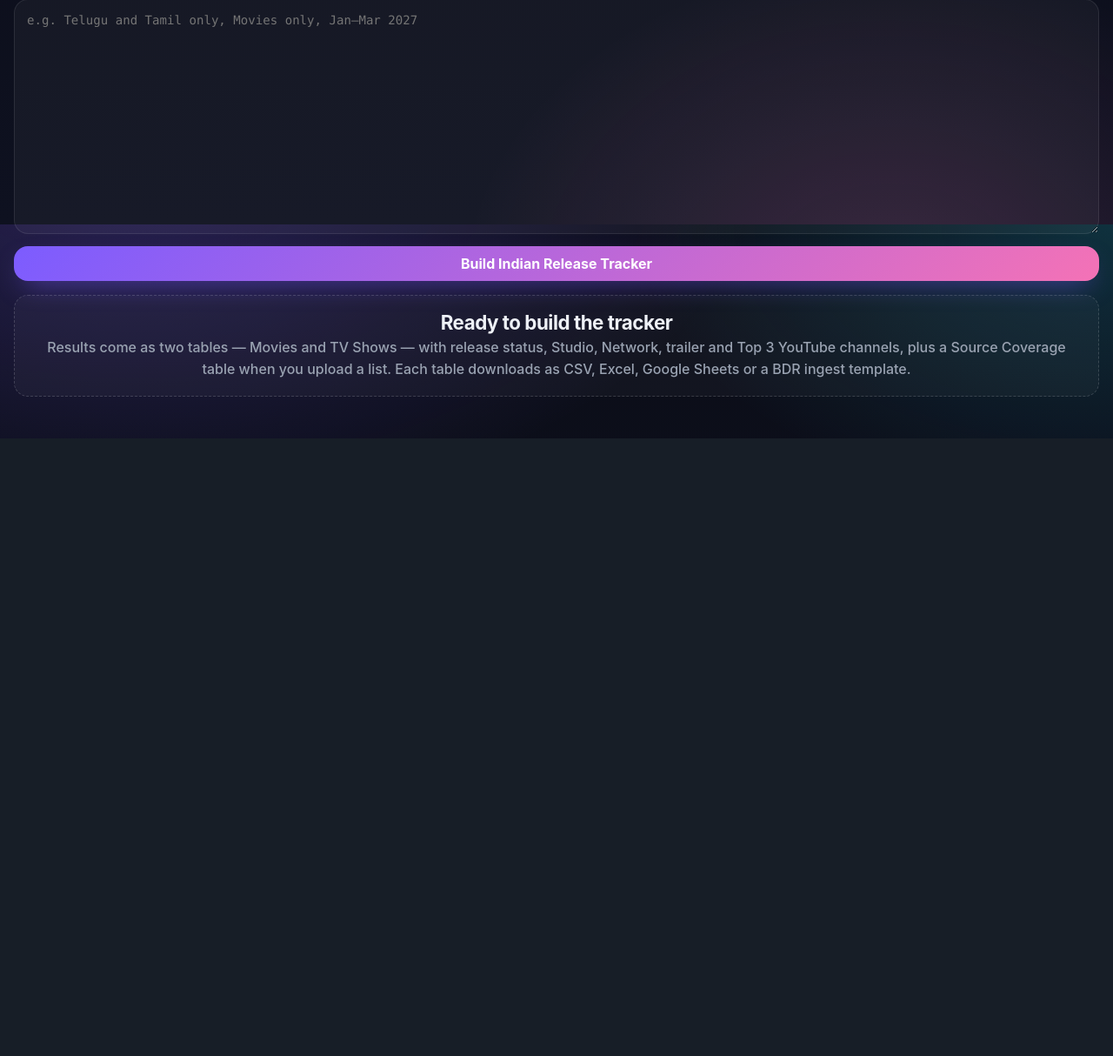
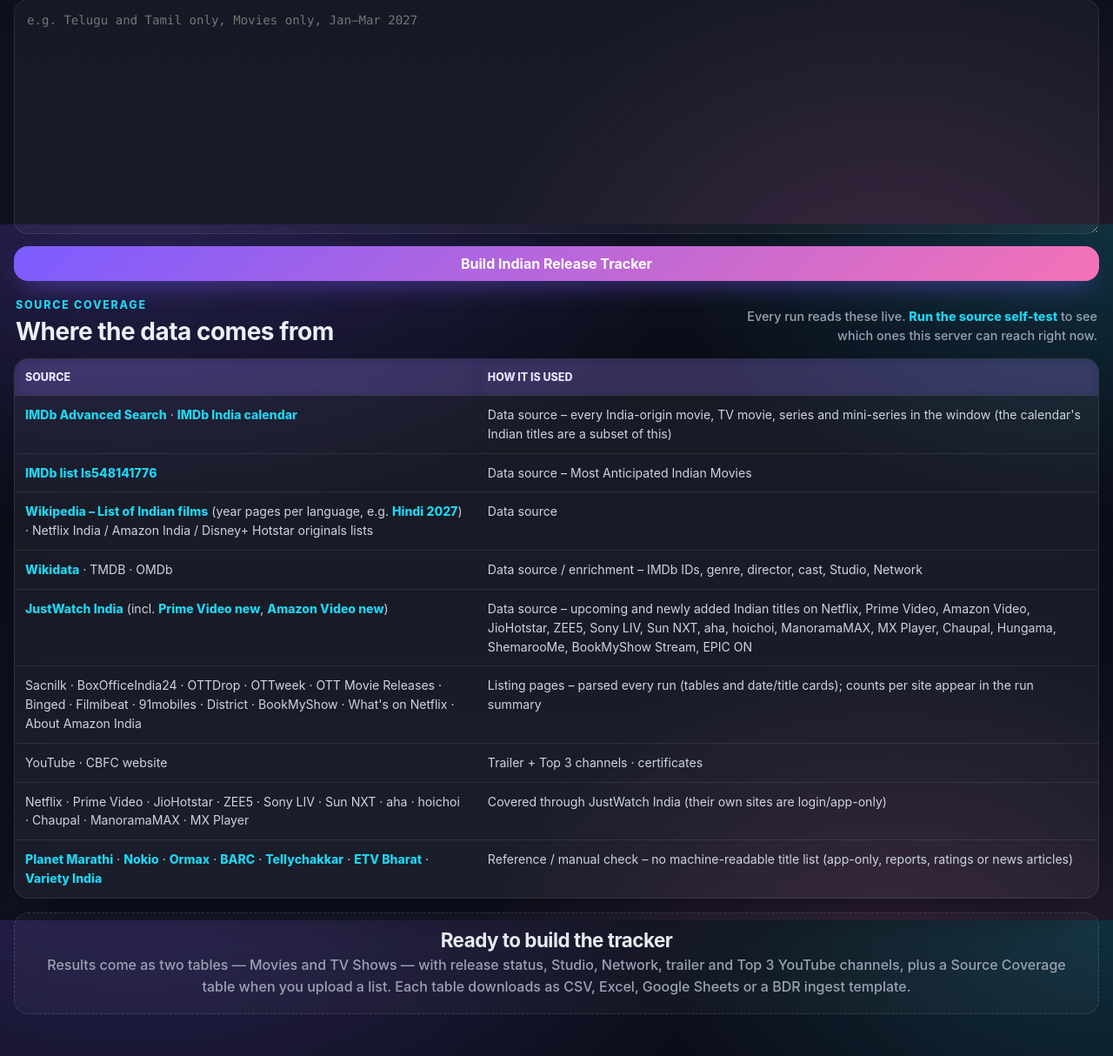
Before and after one commit to ramesh680/media-tools-hub, a FastAPI app: page /indian-release-tracker in a window 1280 px wide. Shown: the part 2142-3356 px from the top of the page at 87% size. Before the commit the page ends 2646 px from the top, so only its background shows below. Run offline with FastAPI, Linux system fonts and the light colour scheme; data that the repository does not hold is empty; some libraries are stand-ins or nearby versions.

Commit message:
Indian tracker page: source coverage panel

```diff
--- a/app/templates/indian_release_tracker.html
+++ b/app/templates/indian_release_tracker.html
@@ -124,6 +124,32 @@
   </form>
 </section>
 
+<section class="app-panel" aria-label="Source coverage">
+  <div class="panel-heading">
+    <div>
+      <p class="eyebrow">Source coverage</p>
+      <h2>Where the data comes from</h2>
+    </div>
+    <p>Every run reads these live. <a href="/indian-release-tracker/diagnostics" target="_blank" rel="noopener">Run the source self-test</a> to see which ones this server can reach right now.</p>
+  </div>
+  <div class="table-wrap">
+    <table>
+      <thead><tr><th>Source</th><th>How it is used</th></tr></thead>
+      <tbody>
+        <tr><td><a href="https://www.imdb.com/search/title/?countries=IN" target="_blank" rel="noopener">IMDb Advanced Search</a> · <a href="https://www.imdb.com/calendar/?region=IN&type=MOVIE" target="_blank" rel="noopener">IMDb India calendar</a></td><td>Data source – every India-origin movie, TV movie, series and mini-series in the window (the calendar's Indian titles are a subset of this)</td></tr>
+        <tr><td><a href="https://www.imdb.com/list/ls548141776/" target="_blank" rel="noopener">IMDb list ls548141776</a></td><td>Data source – Most Anticipated Indian Movies</td></tr>
+        <tr><td><a href="https://en.wikipedia.org/wiki/List_of_Indian_films" target="_blank" rel="noopener">Wikipedia – List of Indian films</a> (year pages per language, e.g. <a href="https://en.wikipedia.org/wiki/List_of_Hindi_films_of_2027" target="_blank" rel="noopener">Hindi 2027</a>) · Netflix India / Amazon India / Disney+ Hotstar originals lists</td><td>Data source</td></tr>
+        <tr><td><a href="https://query.wikidata.org/" target="_blank" rel="noopener">Wikidata</a> · TMDB · OMDb</td><td>Data source / enrichment – IMDb IDs, genre, director, cast, Studio, Network</td></tr>
+        <tr><td><a href="https://www.justwatch.com/in" target="_blank" rel="noopener">JustWatch India</a> (incl. <a href="https://www.justwatch.com/in/provider/amazon-prime-video/new" target="_blank" rel="noopener">Prime Video new</a>, <a href="https://www.justwatch.com/in/provider/amazon-video/new" target="_blank" rel="noopener">Amazon Video new</a>)</td><td>Data source – upcoming and newly added Indian titles on Netflix, Prime Video, Amazon Video, JioHotstar, ZEE5, Sony LIV, Sun NXT, aha, hoichoi, ManoramaMAX, MX Player, Chaupal, Hungama, ShemarooMe, BookMyShow Stream, EPIC ON</td></tr>
+        <tr><td>Sacnilk · BoxOfficeIndia24 · OTTDrop · OTTweek · OTT Movie Releases · Binged · Filmibeat · 91mobiles · District · BookMyShow · What's on Netflix · About Amazon India</td><td>Listing pages – parsed every run (tables and date/title cards); counts per site appear in the run summary</td></tr>
+        <tr><td>YouTube · CBFC website</td><td>Trailer + Top 3 channels · certificates</td></tr>
+        <tr><td>Netflix · Prime Video · JioHotstar · ZEE5 · Sony LIV · Sun NXT · aha · hoichoi · Chaupal · ManoramaMAX · MX Player</td><td>Covered through JustWatch India (their own sites are login/app-only)</td></tr>
+        <tr><td><a href="https://planetmarathi.org/" target="_blank" rel="noopener">Planet Marathi</a> · <a href="https://nokioapp.com/" target="_blank" rel="noopener">Nokio</a> · <a href="https://www.ormaxmedia.com/" target="_blank" rel="noopener">Ormax</a> · <a href="https://www.barcindia.co.in/" target="_blank" rel="noopener">BARC</a> · <a href="https://www.tellychakkar.com/" target="_blank" rel="noopener">Tellychakkar</a> · <a href="https://www.etvbharat.com/en/!entertainment" target="_blank" rel="noopener">ETV Bharat</a> · <a href="https://varietyindia.com" target="_blank" rel="noopener">Variety India</a></td><td>Reference / manual check – no machine-readable title list (app-only, reports, ratings or news articles)</td></tr>
+      </tbody>
+    </table>
+  </div>
+</section>
+
 <section id="workspace" class="workspace workspace-empty">
   <h2>Ready to build the tracker</h2>
   <p>Results come as two tables &mdash; Movies and TV Shows &mdash; with release status, Studio, Network, trailer and Top 3 YouTube channels, plus a Source Coverage table when you upload a list. Each table downloads as CSV, Excel, Google Sheets or a BDR ingest template.</p>
```
